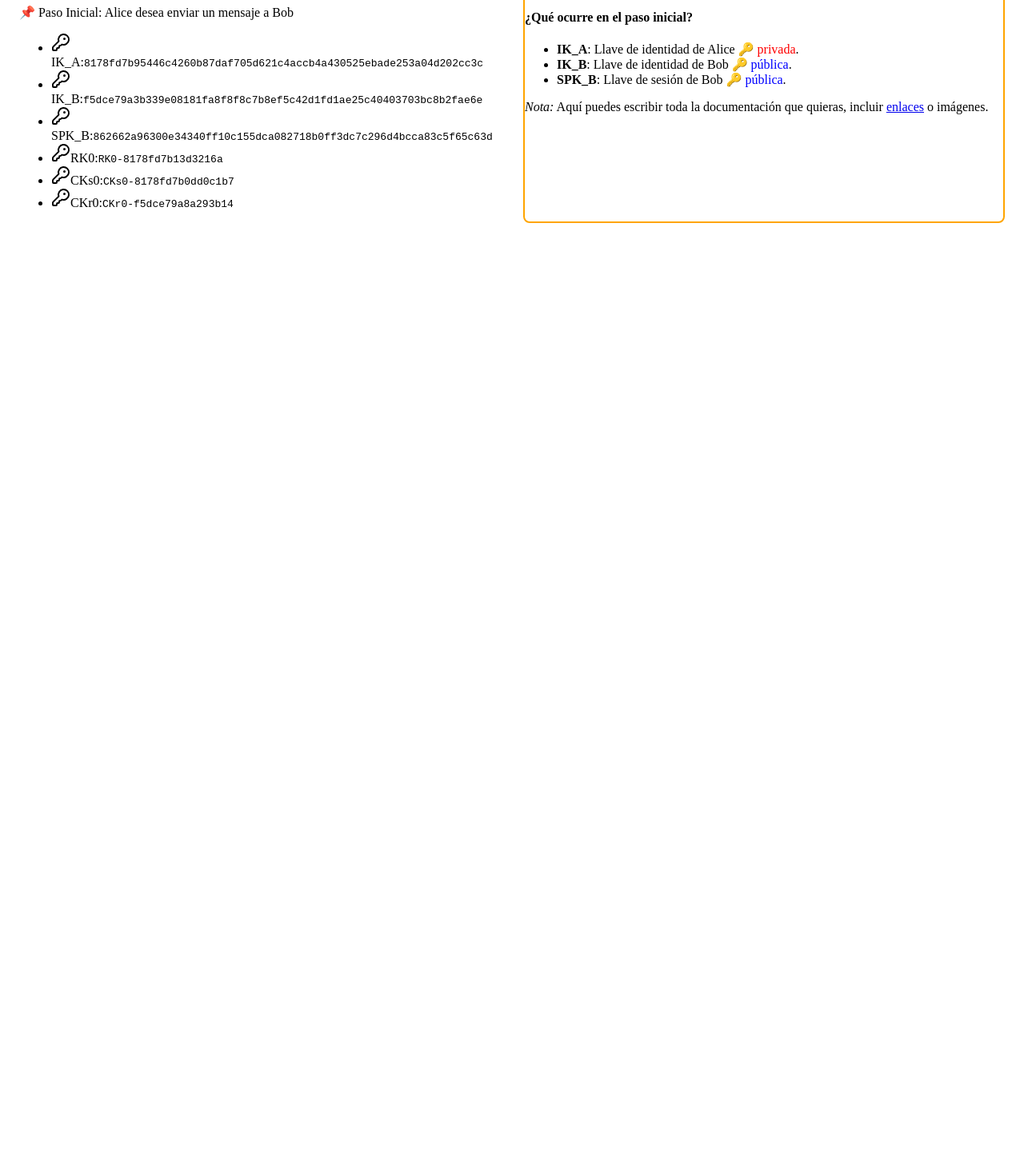
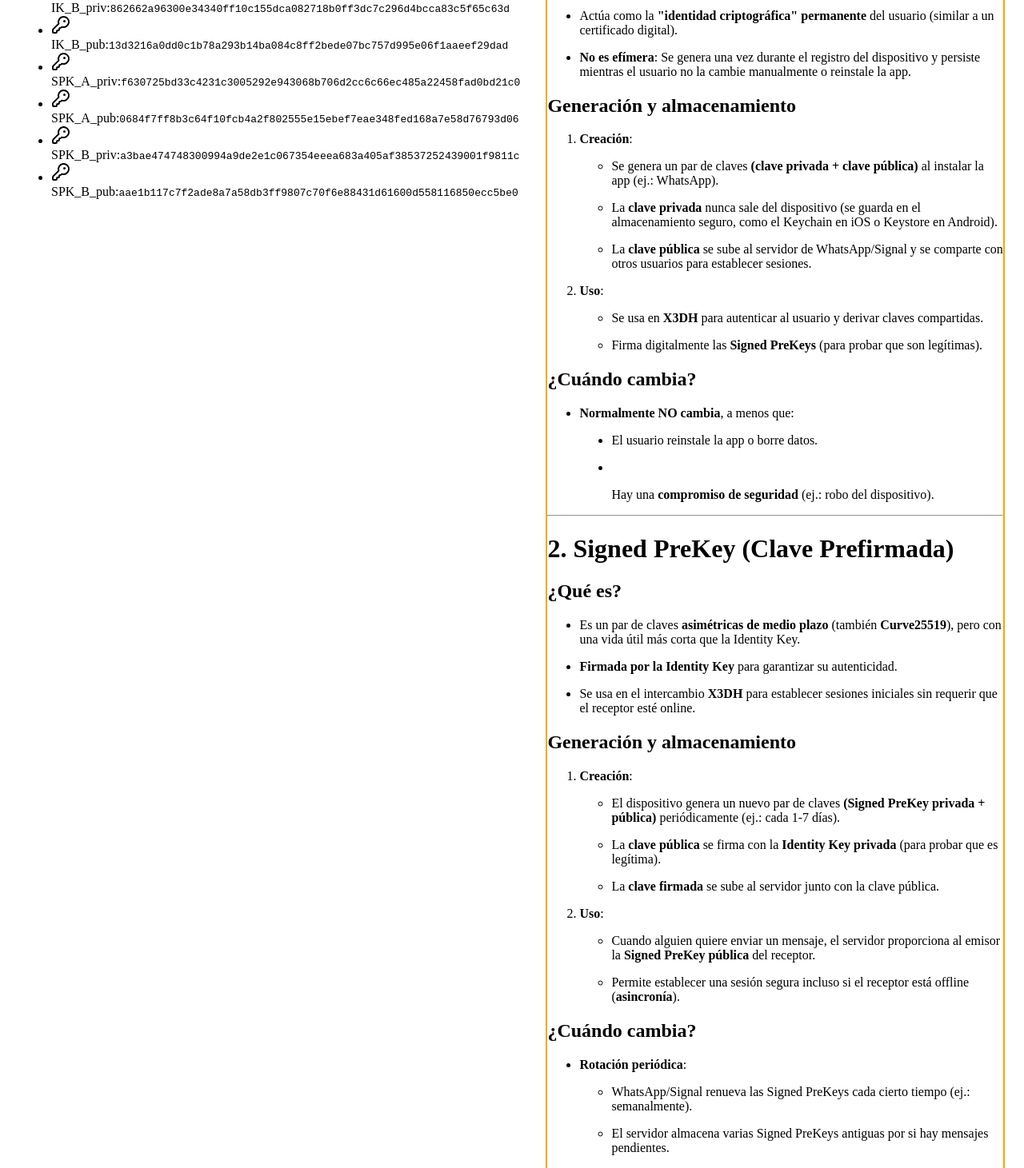
Before and after one commit to darkunchain/Signal_simulator, a React (Create React App) app in the folder v2/signal-simulator_v2/: page / in a window 1280 px wide. Shown: the part 602-2063 px from the top of the page at 80% size. Before the commit the page ends 913 px from the top, so only its background shows below. Built offline with nearby package versions, Linux system fonts and the light colour scheme.

Commit message:
paso inicial

```diff
--- a/v2/signal-simulator_v2/src/components/Documentacion.tsx
+++ b/v2/signal-simulator_v2/src/components/Documentacion.tsx
@@ -2,21 +2,128 @@ import React from "react";
 
 export const PasoInDoc: React.FC = () => (
   <div>
-    <h4>¿Qué ocurre en el paso inicial?</h4>
+    <h1><strong>1. Identity Key (Clave de Identidad)</strong></h1>
+    <h2><strong>&iquest;Qu&eacute; es?</strong></h2>
     <ul>
     <li>
-        <b>IK_A</b>: Llave de identidad de Alice <span style={{ color: "red" }}>🔑 privada</span>.
+    <p className="ds-markdown-paragraph">Es un par de claves&nbsp;<strong>asim&eacute;tricas de largo plazo</strong>&nbsp;(generalmente&nbsp;<strong>Curve25519</strong>&nbsp;en ECC).</p>
     </li>
     <li>
-        <b>IK_B</b>: Llave de identidad de Bob <span style={{ color: "blue" }}>🔑 pública</span>.
+    <p className="ds-markdown-paragraph">Act&uacute;a como la&nbsp;<strong>"identidad criptogr&aacute;fica" permanente</strong>&nbsp;del usuario (similar a un certificado digital).</p>
     </li>
     <li>
-        <b>SPK_B</b>: Llave de sesión de Bob <span style={{ color: "blue" }}>🔑 pública</span>.
+    <p className="ds-markdown-paragraph"><strong>No es ef&iacute;mera</strong>: Se genera una vez durante el registro del dispositivo y persiste mientras el usuario no la cambie manualmente o reinstale la app.</p>
     </li>
     </ul>
-    <p>
-      <i>Nota:</i> Aquí puedes escribir toda la documentación que quieras, incluir <a href="#">enlaces</a> o imágenes.
-    </p>
+    <h2><strong>Generaci&oacute;n y almacenamiento</strong></h2>
+    <ol start={1}>
+    <li><strong>Creaci&oacute;n</strong>:
+    <ul>
+    <li>
+    <p className="ds-markdown-paragraph">Se genera un par de claves&nbsp;<strong>(clave privada + clave p&uacute;blica)</strong>&nbsp;al instalar la app (ej.: WhatsApp).</p>
+    </li>
+    <li>
+    <p className="ds-markdown-paragraph">La&nbsp;<strong>clave privada</strong>&nbsp;nunca sale del dispositivo (se guarda en el almacenamiento seguro, como el Keychain en iOS o Keystore en Android).</p>
+    </li>
+    <li>
+    <p className="ds-markdown-paragraph">La&nbsp;<strong>clave p&uacute;blica</strong>&nbsp;se sube al servidor de WhatsApp/Signal y se comparte con otros usuarios para establecer sesiones.</p>
+    </li>
+    </ul>
+    </li>
+    <li>
+    <p className="ds-markdown-paragraph"><strong>Uso</strong>:</p>
+    <ul>
+    <li>
+    <p className="ds-markdown-paragraph">Se usa en&nbsp;<strong>X3DH</strong>&nbsp;para autenticar al usuario y derivar claves compartidas.</p>
+    </li>
+    <li>
+    <p className="ds-markdown-paragraph">Firma digitalmente las&nbsp;<strong>Signed PreKeys</strong>&nbsp;(para probar que son leg&iacute;timas).</p>
+    </li>
+    </ul>
+    </li>
+    </ol>
+    <h2><strong>&iquest;Cu&aacute;ndo cambia?</strong></h2>
+    <ul>
+    <li>
+    <p className="ds-markdown-paragraph"><strong>Normalmente NO cambia</strong>, a menos que:</p>
+    <ul style={{listStyleType: "disc"}}>
+    <li>
+    <p className="ds-markdown-paragraph">El usuario reinstale la app o borre datos.</p>
+    </li>
+    <li>
+    <p className="ds-markdown-paragraph">&nbsp;</p>
+    <p className="ds-markdown-paragraph">Hay una&nbsp;<strong>compromiso de seguridad</strong>&nbsp;(ej.: robo del dispositivo).</p>
+    </li>
+    </ul>
+    </li>
+    </ul>
+    <hr />
+    <h1><strong>2. Signed PreKey (Clave Prefirmada)</strong></h1>
+    <h2><strong>&iquest;Qu&eacute; es?</strong></h2>
+    <ul>
+    <li>
+    <p className="ds-markdown-paragraph">Es un par de claves&nbsp;<strong>asim&eacute;tricas de medio plazo</strong>&nbsp;(tambi&eacute;n&nbsp;<strong>Curve25519</strong>), pero con una vida &uacute;til m&aacute;s corta que la Identity Key.</p>
+    </li>
+    <li>
+    <p className="ds-markdown-paragraph"><strong>Firmada por la Identity Key</strong>&nbsp;para garantizar su autenticidad.</p>
+    </li>
+    <li>
+    <p className="ds-markdown-paragraph">Se usa en el intercambio&nbsp;<strong>X3DH</strong>&nbsp;para establecer sesiones iniciales sin requerir que el receptor est&eacute; online.</p>
+    </li>
+    </ul>
+    <h2><strong>Generaci&oacute;n y almacenamiento</strong></h2>
+    <ol start={1}>
+    <li>
+    <p className="ds-markdown-paragraph"><strong>Creaci&oacute;n</strong>:</p>
+    <ul>
+    <li>
+    <p className="ds-markdown-paragraph">El dispositivo genera un nuevo par de claves&nbsp;<strong>(Signed PreKey privada + p&uacute;blica)</strong>&nbsp;peri&oacute;dicamente (ej.: cada 1-7 d&iacute;as).</p>
+    </li>
+    <li>
+    <p className="ds-markdown-paragraph">La&nbsp;<strong>clave p&uacute;blica</strong>&nbsp;se firma con la&nbsp;<strong>Identity Key privada</strong>&nbsp;(para probar que es leg&iacute;tima).</p>
+    </li>
+    <li>
+    <p className="ds-markdown-paragraph">La&nbsp;<strong>clave firmada</strong>&nbsp;se sube al servidor junto con la clave p&uacute;blica.</p>
+    </li>
+    </ul>
+    </li>
+    <li>
+    <p className="ds-markdown-paragraph"><strong>Uso</strong>:</p>
+    <ul>
+    <li>
+    <p className="ds-markdown-paragraph">Cuando alguien quiere enviar un mensaje, el servidor proporciona al emisor la&nbsp;<strong>Signed PreKey p&uacute;blica</strong>&nbsp;del receptor.</p>
+    </li>
+    <li>
+    <p className="ds-markdown-paragraph">Permite establecer una sesi&oacute;n segura incluso si el receptor est&aacute; offline (<strong>asincron&iacute;a</strong>).</p>
+    </li>
+    </ul>
+    </li>
+    </ol>
+    <h2><strong>&iquest;Cu&aacute;ndo cambia?</strong></h2>
+    <ul>
+    <li>
+    <p className="ds-markdown-paragraph"><strong>Rotaci&oacute;n peri&oacute;dica</strong>:</p>
+    <ul>
+    <li>
+    <p className="ds-markdown-paragraph">WhatsApp/Signal renueva las Signed PreKeys cada cierto tiempo (ej.: semanalmente).</p>
+    </li>
+    <li>
+    <p className="ds-markdown-paragraph">El servidor almacena varias Signed PreKeys antiguas por si hay mensajes pendientes.</p>
+    </li>
+    </ul>
+    </li>
+    <li>
+    <p className="ds-markdown-paragraph"><strong>Cambios forzados</strong>:</p>
+    <ul>
+    <li>
+    <p className="ds-markdown-paragraph">Si se agotan las claves (ej.: se usan todas las One-Time PreKeys).</p>
+    </li>
+    <li>
+    <p className="ds-markdown-paragraph">Reinstalaci&oacute;n de la app.</p>
+    </li>
+    </ul>
+    </li>
+    </ul>
   </div>
 );
 
--- a/v2/signal-simulator_v2/src/components/SignalInteractive.tsx
+++ b/v2/signal-simulator_v2/src/components/SignalInteractive.tsx
@@ -35,10 +35,6 @@ const edgeTypes = {
 
 /**
  * 🚨 IMPORTANTE
- * Asegúrate de tener en main.tsx / index.tsx algo como:
- *   import 'reactflow/dist/style.css';
- * Si lo importas aquí, igualmente funcionará, pero a veces Vite/CRA
- * optimiza CSS por componentes y puede omitir clases globales.
  */
 
 /** Hex aleatorio */
@@ -63,9 +59,14 @@ interface StepSpec {
 }
 
 const initialKeys: Record<string, string> = {
-  IK_A: randomHex(32),
-  IK_B: randomHex(32),
-  SPK_B: randomHex(32),
+  IK_A_priv: randomHex(32),
+  IK_A_pub: randomHex(32),
+  IK_B_priv: randomHex(32),
+  IK_B_pub: randomHex(32),
+  SPK_A_priv: randomHex(32),
+  SPK_A_pub: randomHex(32),
+  SPK_B_priv: randomHex(32),
+  SPK_B_pub: randomHex(32),
 };
 
 // ------------------------------------
@@ -75,7 +76,7 @@ const steps: StepSpec[] = [
   /** Paso Inicial Se quiere enviar un mensaje */
   {
     description:
-      "📌 Paso Inicial: Alice desea enviar  un mensaje a Bob",
+      "📌 Paso Inicial: Registro de llaves publicas y privadas de verificacion de identidad",
     documentation: <PasoInDoc />,
     makeNodes: () => [
       {
@@ -89,12 +90,12 @@ const steps: StepSpec[] = [
                 <span style={{ color: "tomato" }}>
                   <KeyIcon size={18} style={{ marginRight: 8, verticalAlign: "middle" }} />
                 </span>
-                Identity key de Alice IK_A
+                Identity key de Alice IK_A_priv
                 <br></br>
                 <span style={{ color: "tomato" }}>
                   <KeyIcon size={18} style={{ marginRight: 8, verticalAlign: "middle" }} />
                 </span>
-                Signed PreKey de Alice SPK_A
+                Signed PreKey de Alice SPK_A_priv
             </ul>
           )
         },
@@ -110,12 +111,12 @@ const steps: StepSpec[] = [
                 <span style={{ color: "violet" }}>
                   <KeyIcon size={18} style={{ marginRight: 8, verticalAlign: "middle" }} />
                 </span>
-                Identity key de Bob IK_B
+                Identity key de Bob IK_B_priv
                 <br></br>
                 <span style={{ color: "violet" }}>
                   <KeyIcon size={18} style={{ marginRight: 8, verticalAlign: "middle" }} />
                 </span>
-                Signed PreKey de Bob SPK_B
+                Signed PreKey de Bob SPK_B_priv
             </ul>
           )
         },
@@ -131,22 +132,22 @@ const steps: StepSpec[] = [
                 <span style={{ color: "green" }}>
                   <KeyIcon size={18} style={{ marginRight: 8, verticalAlign: "middle" }} />
                 </span>
-                Identity key de Alice IK_A
+                Identity key de Alice IK_A_pub
                 <br></br>
                 <span style={{ color: "green" }}>
                   <KeyIcon size={18} style={{ marginRight: 8, verticalAlign: "middle" }} />
                 </span>
-                Signed PreKey de Alice SPK_A
+                Signed PreKey de Alice SPK_A_pub
                 <br></br>
                 <span style={{ color: "yellow" }}>
                   <KeyIcon size={18} style={{ marginRight: 8, verticalAlign: "middle" }} />
                 </span>
-                Identity key de Bob IK_B
+                Identity key de Bob IK_B_pub
                 <br></br>
                 <span style={{ color: "yellow" }}>
                   <KeyIcon size={18} style={{ marginRight: 8, verticalAlign: "middle" }} />
                 </span>
-                Signed PreKey de Bob SPK_B
+                Signed PreKey de Bob SPK_B_pub
             </ul>
           )
         },
@@ -158,21 +159,18 @@ const steps: StepSpec[] = [
         source: "alice",
         target: "server",
         type: "animatedKey3",
-        data: { dur: '3.2s', repeatCount:1, scale:0.3, fill: "#4fc3f7",}
+        data: { dur: '3.2s', repeatCount:1, scale:0.3, fill: "#17e8b6",}
       },
       {
         id: "b-to-s",
         source: "bob",
         target: "server",
         type: "animatedKey3",
-        data: { dur: '3.2s', repeatCount:1, scale:0.4, fill: "#4fc3f7",}
+        data: { dur: '3.2s', repeatCount:1, scale:0.3, fill: "#17c5e8",}
       },
     ],
     makeKeys: (prev) => ({
       ...prev,
-      RK0: hkdf(prev.IK_A + prev.SPK_B + prev.IK_B, "RK0"),
-      CKs0: hkdf(prev.IK_A, "CKs0"),
-      CKr0: hkdf(prev.IK_B, "CKr0"),
     }),
   },
   /** Paso 0: tras X3DH */
@@ -363,7 +361,7 @@ export default function SignalInteractive() {
       {/* Flow */}
       <div
         className="col-span-2 relative border rounded-2xl shadow overflow-hidden"
-        style={{ height: "60vh" /* garantiza altura explícita */ }}
+        style={{ height: "40vh" /* garantiza altura explícita */ }}
       >
         <ReactFlow
           nodes={nodes}
```
Lines whose indentation alone changed are shown as unchanged.
